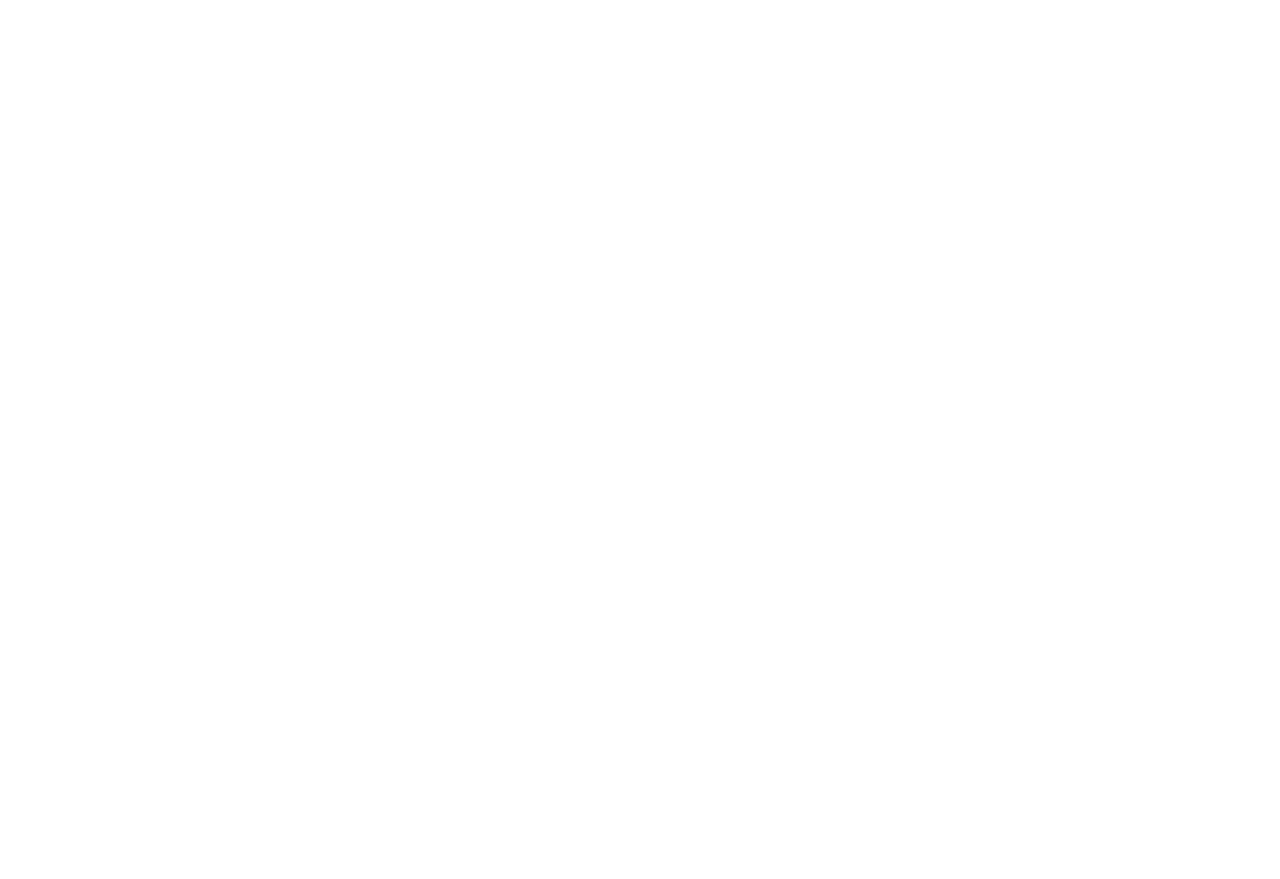
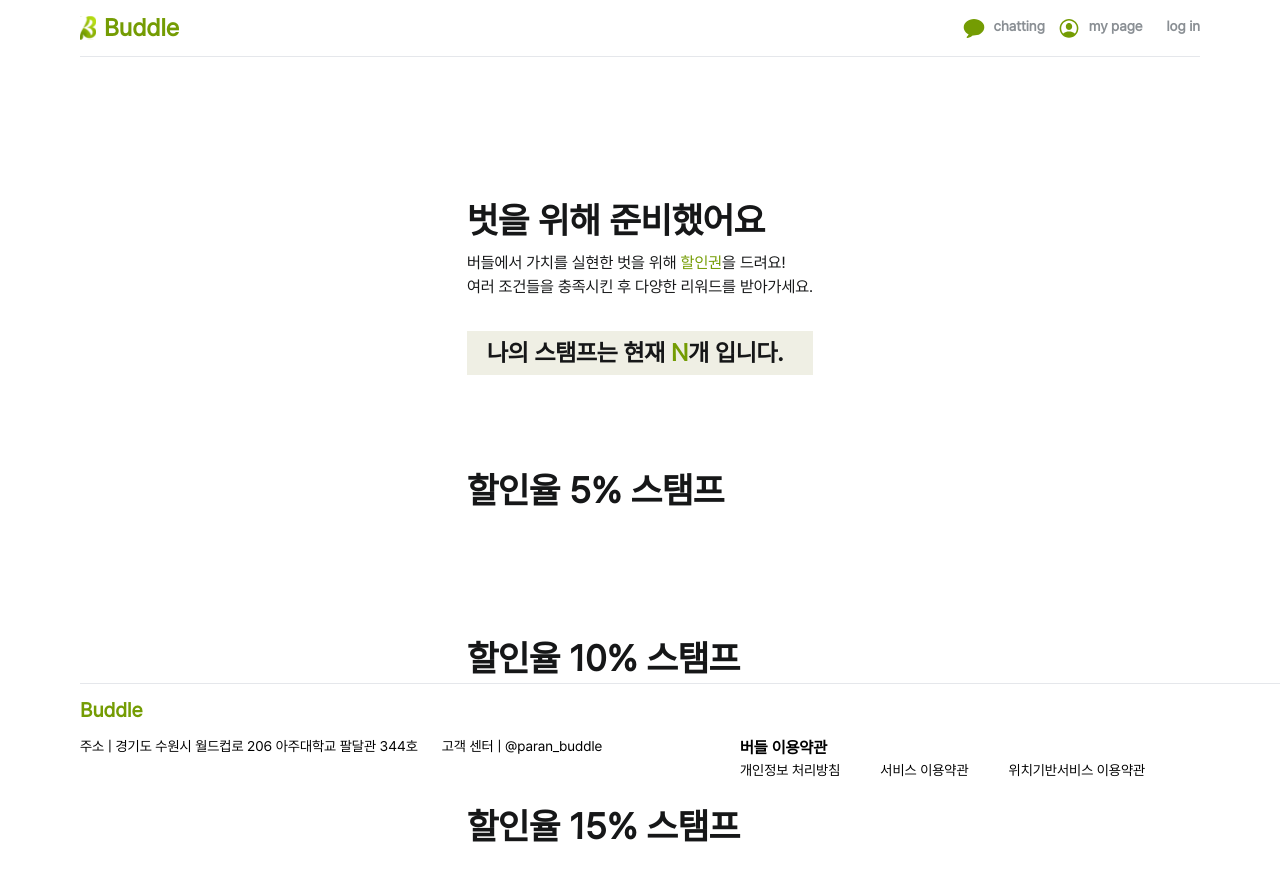
Before and after one commit to BuddlIes/FrontEnd, a React (Vite) app: page /NFT in a window 1280 px wide. Before the commit this address had no page. Before the commit the page ends 800 px from the top, so only its background shows below. Built offline with nearby package versions, Linux system fonts and the light colour scheme.

Commit message:
Feat:NFT 머릿말 및 현재 보유 스탬프 컴포넌트 제작

```diff
--- a/src/App.jsx
+++ b/src/App.jsx
@@ -10,6 +10,7 @@ import SignupPage from "./pages/Signup";
 import MainLayout from "./Components/MainLayout";
 import DetailBoardPage from "./pages/DetailBoardPage";
 import WriteBoardPage from "./pages/WriteBoardPage";
+import NFTPage from "./pages/NFTPage";
 
 function App() {
   const [count, setCount] = useState(0);
@@ -20,10 +21,11 @@ function App() {
         <Route element={<MainLayout />}>
           <Route path="/" element={<Home />} />
           <Route path="/main" element={<MainPage />} />
+          <Route path="/main/write" element={<WriteBoardPage />} />
+          <Route path="/main/detailed/:id" element={<DetailBoardPage />} />
           <Route path="/Login" element={<LoginPage />} />
           <Route path="/Signup" element={<SignupPage />} />
-          <Route path="/main/detailed/:id" element={<DetailBoardPage />} />
-          <Route path="/main/write" element={<WriteBoardPage />} />
+          <Route path="/NFT" element={<NFTPage />} />
         </Route>
       </Routes>
     </div>
--- a/src/pages/NFTPage/Components/BudStatus/index.jsx
+++ b/src/pages/NFTPage/Components/BudStatus/index.jsx
@@ -1,10 +1,27 @@
 //사용자의 현재 스탬프 개수 확인
 import React from "react";
 
-function BudStatus () {
-    return (
-        <div className="text-4xl pt-24 pb-8 font-semibold text-bdblack">현재 스탬프 개수</div>
-    );
+function BudStatus() {
+  return (
+    <div>
+      <div className="max-w-2xl">
+        <div className="text-4xl text-left pt-36 pb-2.5 font-semibold text-bdblack">
+          벗을 위해 준비했어요
+        </div>
+        <div className="text-base text-left text-bdblack">
+          버들에서 가치를 실현한 벗을 위해{" "}
+          <span style={{ color: "#749C03" }}>할인권</span>을 드려요!
+        </div>
+        <div className="text-base text-left text-bdblack pb-8">
+          여러 조건들을 충족시킨 후 다양한 리워드를 받아가세요.
+        </div>
+        <div className="text-2xl text-left text-bdblack font-bold bg-[#EFEFE4] px-5 py-1.5">
+          나의 스탬프는 현재 <span style={{ color: "#749C03" }}>N</span>개
+          입니다.
+        </div>
+      </div>
+    </div>
+  );
 }
 
 export default BudStatus;
--- a/src/pages/NFTPage/Components/FirstNFT/index.jsx
+++ b/src/pages/NFTPage/Components/FirstNFT/index.jsx
@@ -1,8 +1,14 @@
 //할인율 5% NFT
 import React from "react";
 
-function FirstNFT () {
-    return ();
+function FirstNFT() {
+  return (
+    <div>
+      <div className="text-4xl pt-24 pb-8 font-semibold text-bdblack">
+        할인율 5% 스탬프
+      </div>
+    </div>
+  );
 }
 
 export default FirstNFT;
--- a/src/pages/NFTPage/Components/SecondNFT/index.jsx
+++ b/src/pages/NFTPage/Components/SecondNFT/index.jsx
@@ -3,8 +3,13 @@ import React from "react";
 
 function SecondNFT () {
     return (
-        <div className="text-4xl pt-24 pb-8 font-semibold text-bdblack">할인율 10% 스탬프</div>
-    );
+        <div>
+
+<div className="text-4xl pt-24 pb-8 font-semibold text-bdblack">할인율 10% 스탬프</div>
+
+
+        </div>
+);
 }
 
 export default SecondNFT;
--- a/src/pages/NFTPage/Components/ThirdNFT/index.jsx
+++ b/src/pages/NFTPage/Components/ThirdNFT/index.jsx
@@ -1 +1,13 @@
 //할인율 15% NFT
+import React from "react";
+
+function ThirdNFT () {
+    return (
+        <div>
+<div className="text-4xl pt-24 pb-8 font-semibold text-bdblack">할인율 15% 스탬프</div>
+
+        </div>
+         );
+}
+
+export default ThirdNFT;
--- a/src/pages/NFTPage/index.jsx
+++ b/src/pages/NFTPage/index.jsx
@@ -5,16 +5,18 @@ import FirstNFT from "./Components/FirstNFT";
 import SecondNFT from "./Components/SecondNFT";
 import ThirdNFT from "./Components/ThirdNFT";
 
-function NFTPage () {
+function NFTPage() {
   return (
     <div className="w-full h-full flex flex-row">
-            <div className="grow flex flex-col justify-center">
+      <div className="grow flex flex-col items-center h-screen">
+        <div className="max-w-3xl mx-auto">
           <BudStatus />
           <FirstNFT />
           <SecondNFT />
           <ThirdNFT />
         </div>
       </div>
+    </div>
   );
 }
 
```
Lines whose indentation alone changed are shown as unchanged.
